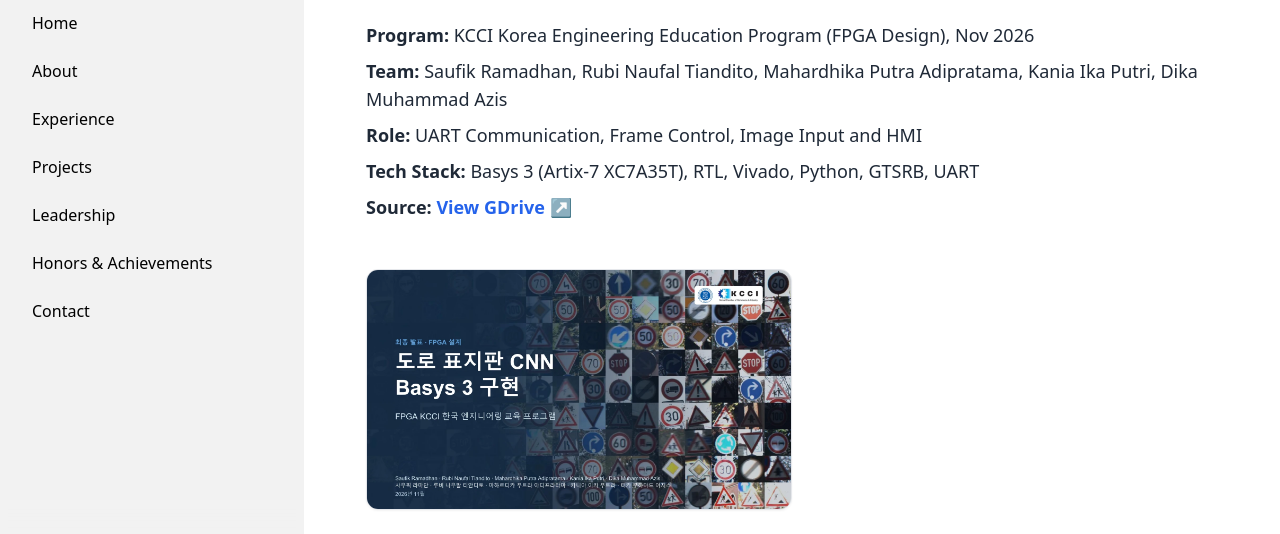
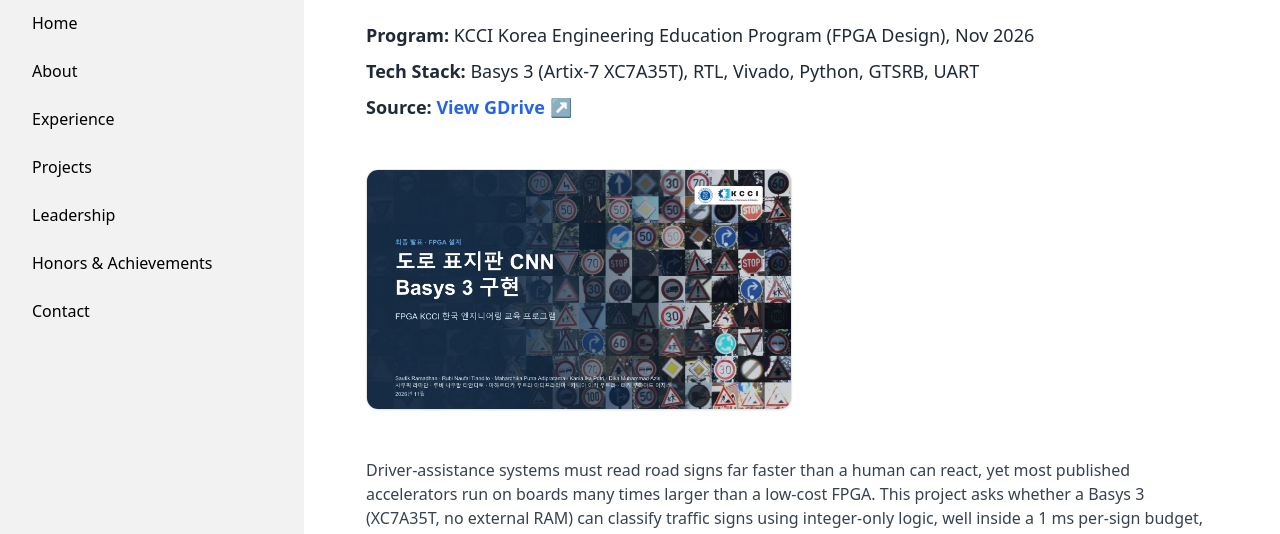
Before and after one commit to dkmz04/portfolio, an Astro site: page /projects/fpga-cnn-road-sign in a window 1280 px wide. Shown: the part 197-731 px from the top of the page. Built offline with nearby package versions, Linux system fonts and the light colour scheme; Astro itself is replaced by a stand-in of ours.

```diff
--- a/src/pages/projects/fpga-cnn-road-sign.astro
+++ b/src/pages/projects/fpga-cnn-road-sign.astro
@@ -26,8 +26,6 @@ import BaseLayout from "../../layouts/BaseLayout.astro";
     <!-- Metadata Normal Paragraphs -->
     <div class="text-lg mb-8 text-gray-800 dark:text-gray-200">
       <p class="mb-2"><strong>Program:</strong> KCCI Korea Engineering Education Program (FPGA Design), Nov 2026</p>
-      <p class="mb-2"><strong>Team:</strong> Saufik Ramadhan, Rubi Naufal Tiandito, Mahardhika Putra Adipratama, Kania Ika Putri, Dika Muhammad Azis</p>
-      <p class="mb-2"><strong>Role:</strong> UART Communication, Frame Control, Image Input and HMI</p>
       <p class="mb-2"><strong>Tech Stack:</strong> Basys 3 (Artix-7 XC7A35T), RTL, Vivado, Python, GTSRB, UART</p>
       <p class="mb-2"><strong>Source:</strong> <a href="https://drive.google.com/drive/folders/1uqOZbS-1pBUJiLIDGwkvPIbaGNIKpMfH?usp=drive_link" target="_blank" rel="noopener noreferrer" class="text-blue-600 hover:underline font-semibold">View GDrive ↗</a></p>
     </div>
```
